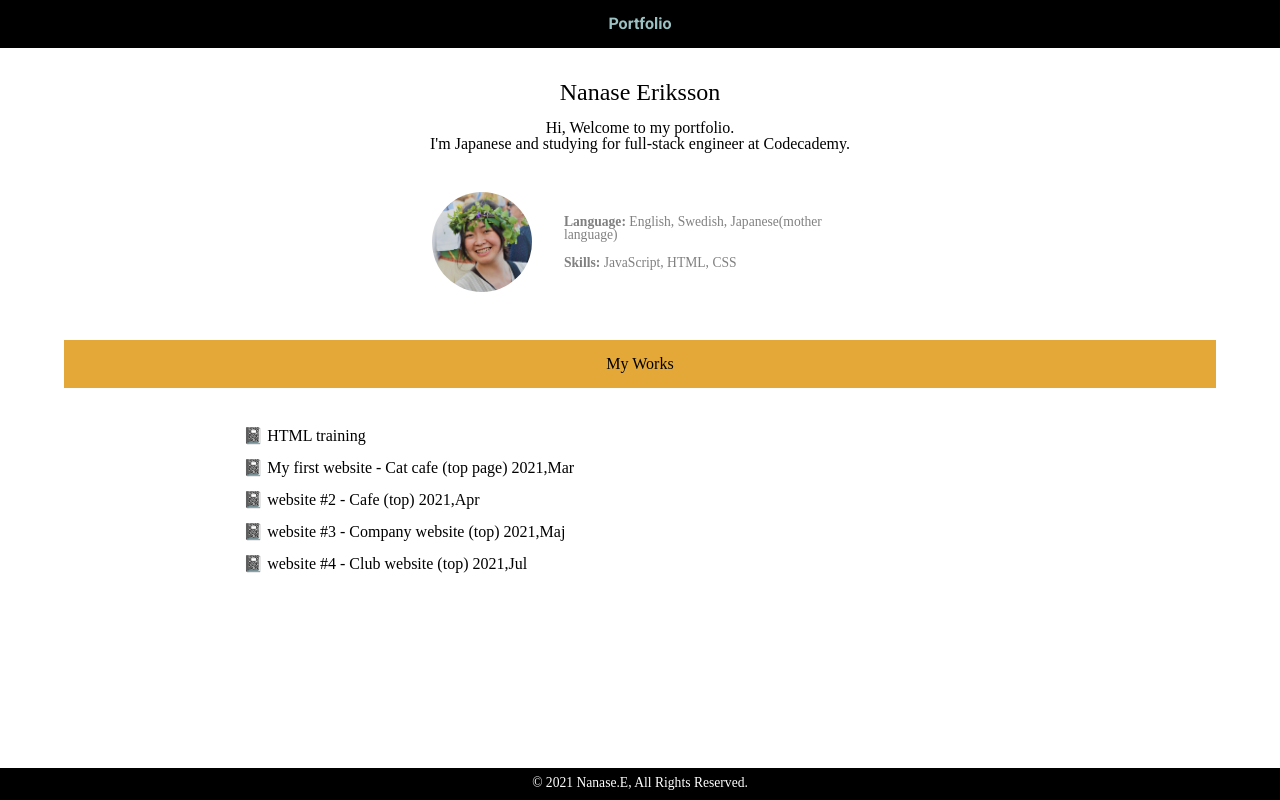
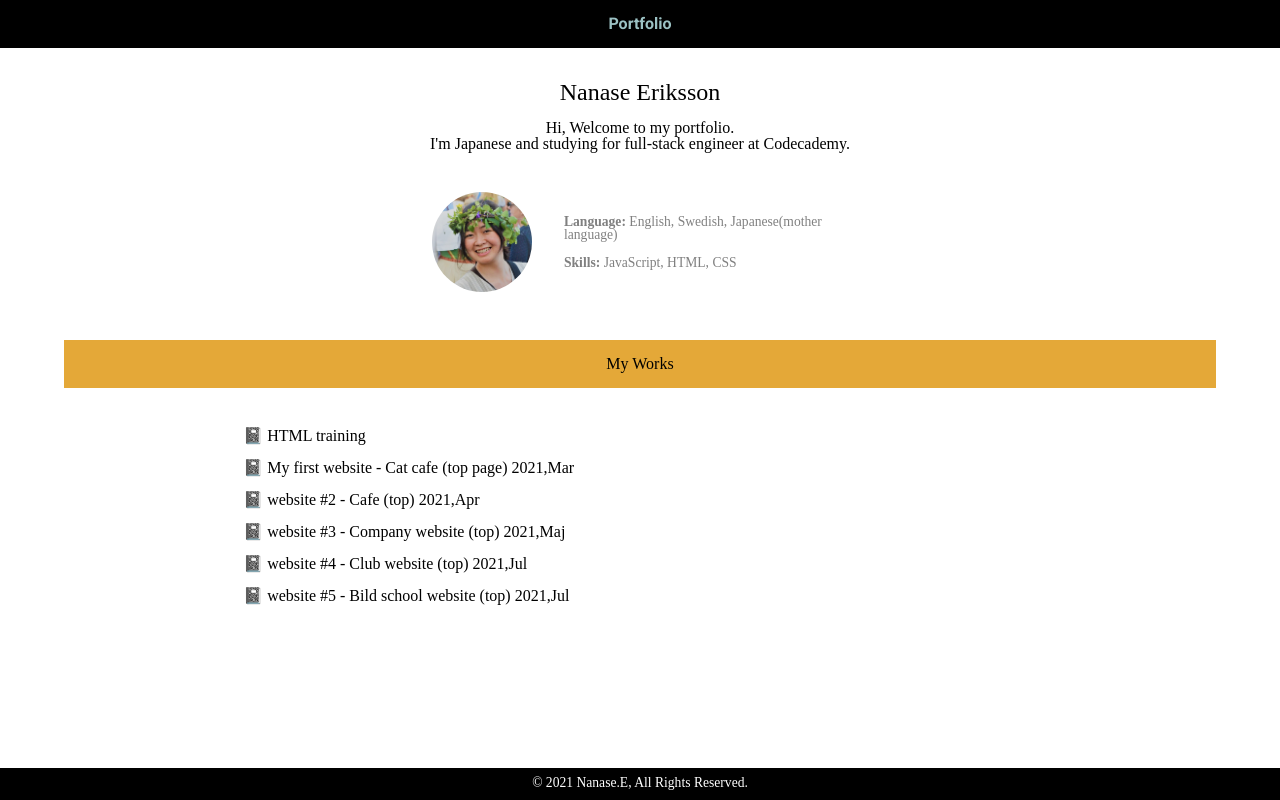
Before and after one commit to Namane00426/Namane00426.github.io, a plain HTML site: page index.html in a window 1280 px wide. Drawn offline with Linux system fonts and the light colour scheme.

Commit message:
update file

```diff
--- a/index.html
+++ b/index.html
@@ -62,6 +62,7 @@
               <li><a href="project2/index.html">📓  website #2 - Cafe (top)</a><span class="date"> 2021,Apr</span></li>
               <li><a href="project3/index.html">📓 website #3 - Company website (top)</a><span class="date"> 2021,Maj</span></li>
               <li><a href="project4/index.html">📓 website #4 - Club website (top)</a><span class="date"> 2021,Jul</span></li>
+              <li><a href="project5/index.html">📓 website #5 - Bild school website (top)</a><span class="date"> 2021,Jul</span></li>
             </ul>
         </div>
     </div>
```
